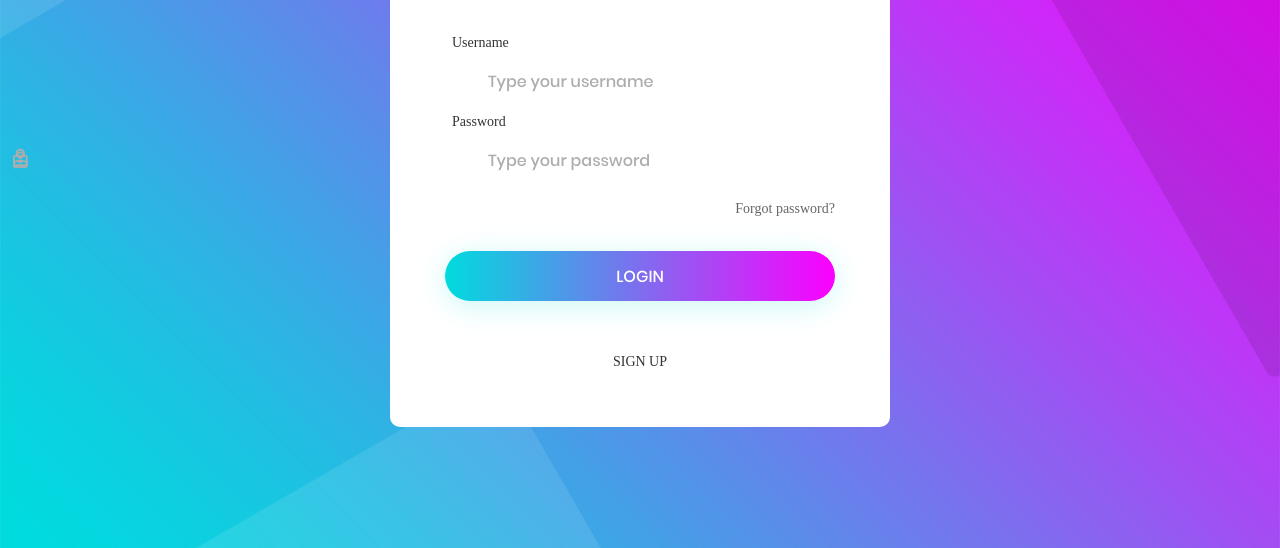
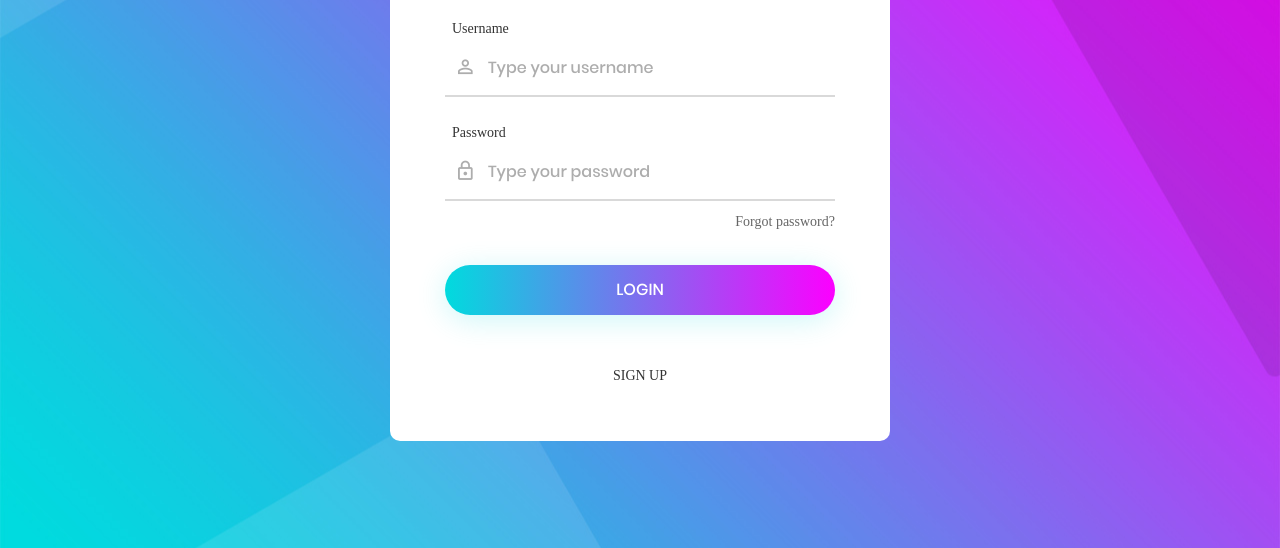
Before and after one commit to Snarky36/smartbiding, a plain HTML site: page Login/index.html in a window 1280 px wide. Shown: the part 252-800 px from the top of the page. Drawn offline with Linux system fonts and the light colour scheme; a web font is replaced by a local one.

Commit message:
Update index.html

```diff
--- a/Login/index.html
+++ b/Login/index.html
@@ -37,13 +37,13 @@
 						Login
 					</span>
 
-					<div>
+					<div class="wrap-input100 validate-input m-b-23">
 						<span class="label-input100">Username</span>
 						<input class="input100" type="text" name="username" placeholder="Type your username">
 						<span class="focus-input100" data-symbol="&#xf206;"></span>
 					</div>
 
-					<div>
+					<div class="wrap-input100 validate-input">
 						<span class="label-input100">Password</span>
 						<input class="input100" type="password" name="pass" placeholder="Type your password">
 						<span class="focus-input100" data-symbol="&#xf190;"></span>
```
